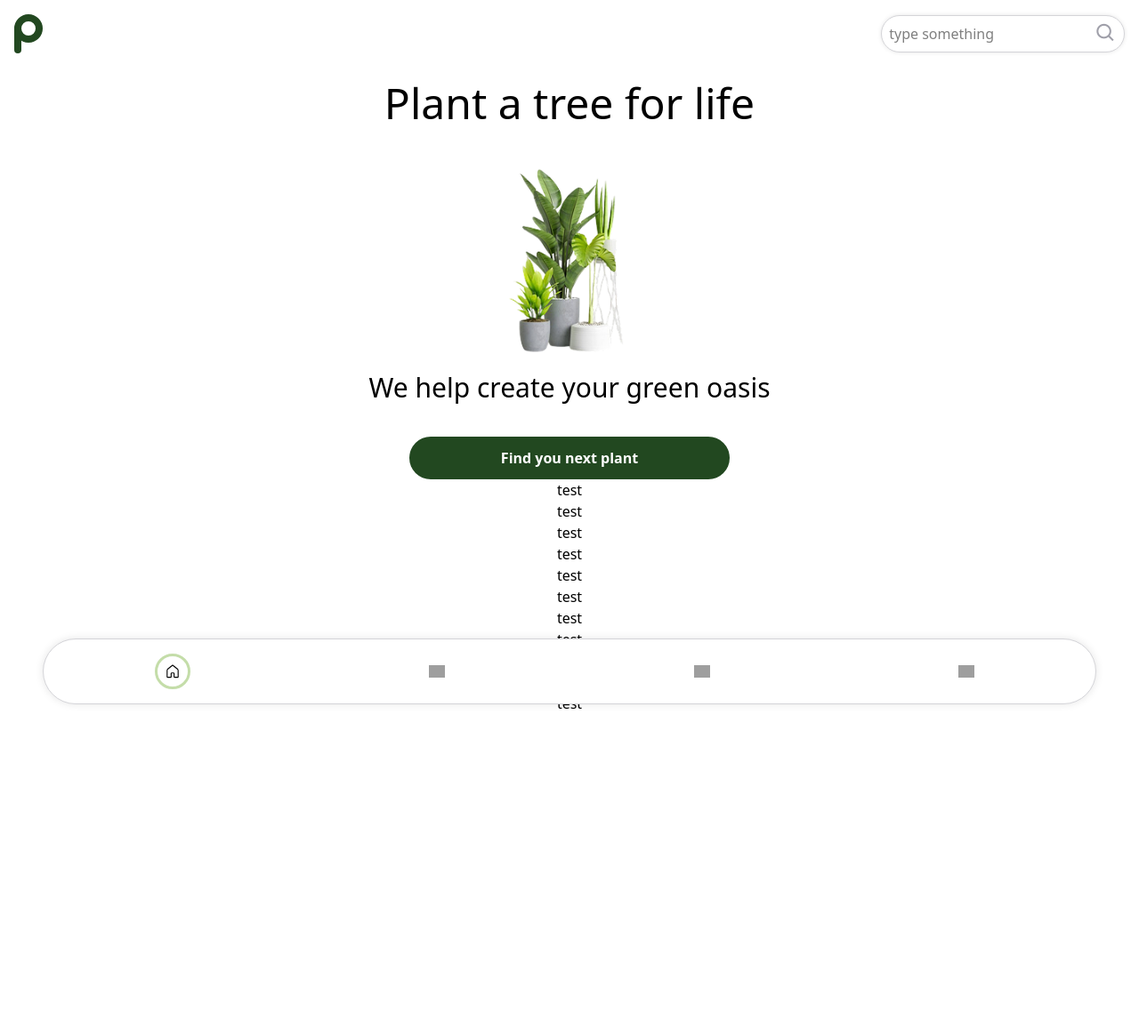
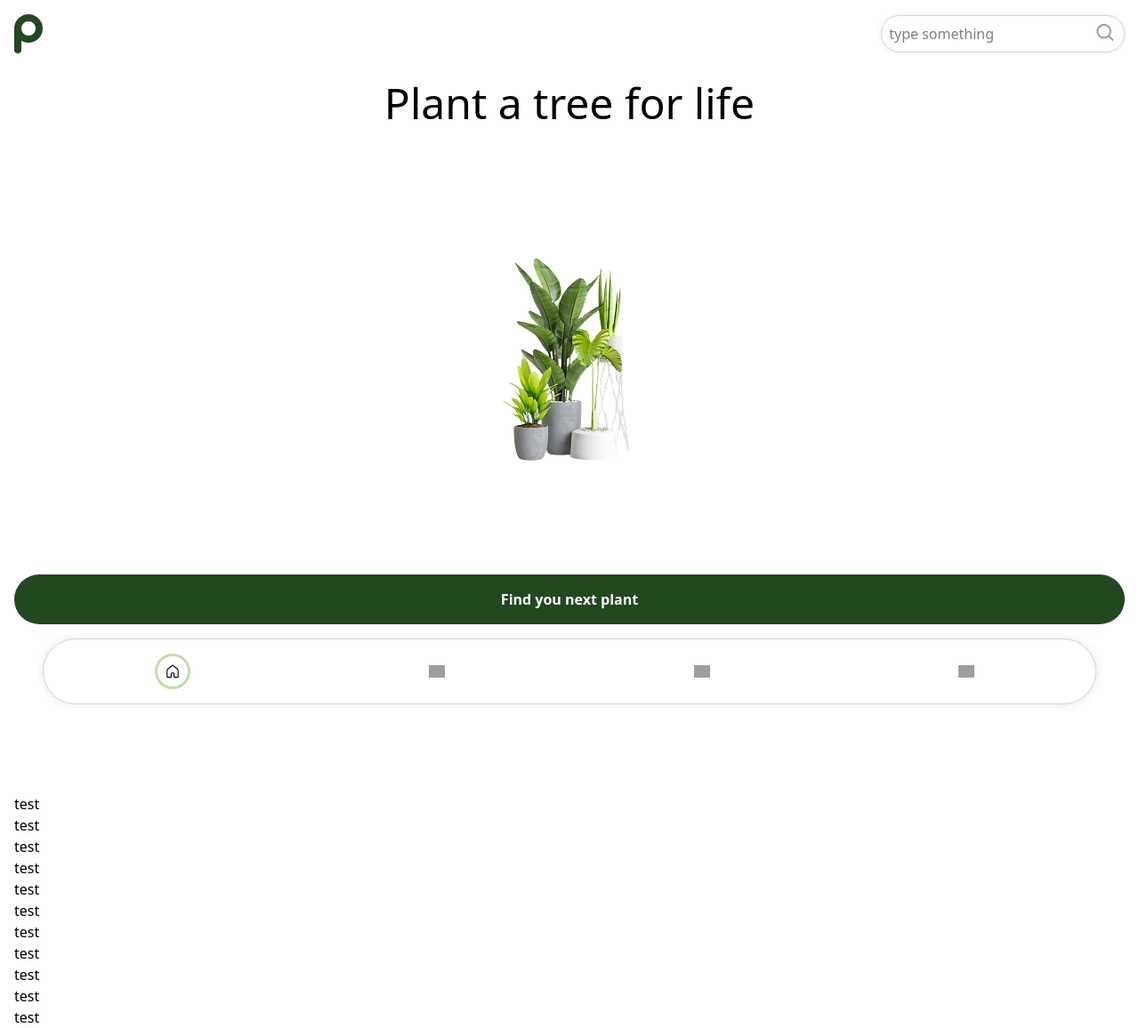
Before and after one commit to MalteRoz/Plnt, a PHP site: page /plnt/ in a window 1280 px wide. Shown: the whole page at 89% size. Before the commit the page ends 797 px from the top, so only its background shows below. Run offline with PHP 8.4, Linux system fonts and the light colour scheme; grey boxes are pictures that could not be loaded.

Commit message:
Refactor Template and home.content views; enhance layout and styling. Add new height utilities to CSS and create .gitignore for node_modules.

```diff
--- a/app/views/Template.php
+++ b/app/views/Template.php
@@ -6,12 +6,12 @@ include $filnamn;
 ?>
 
 <body>
-    <div class="flex h-screen flex-col items-center">
+    <div class="flex flex-col items-center">
         <?php
         include view('components/searchbarMobile.php');
         ?>
 
-        <main class="flex-1 pt-[76px] pb-[77px] w-full">
+        <main class="pt-[76px] pb-[77px] w-full h-screen">
             <div class="p-4 h-full">
                 <?php
                 if (isset($content) && file_exists($content)) {
--- a/app/views/contents/home.content.php
+++ b/app/views/contents/home.content.php
@@ -1,12 +1,17 @@
-<div class="flex flex-col items-center h-full">
+<div class="">
     <!-- h-[calc(100%-153px)] -->
-    <div class="flex flex-1 flex-col items-center  ">
-        <p class="flex text-5xl text-center h-[25%]">Plant a tree for life</p>
-        <img src="public/HOMEPICTURE.png" alt="" class="h-[60%]">
-        <p class="text-3xl text-center h-[25%]">We help create your green oasis</p>
-        <button class="flex justify-center p-3 bg-[#224820] text-white w-[80%] mt-4 rounded-[2rem] font-semibold ">Find you next plant</button>
+
+    <!-- HERO SECTION  -->
+    <div class="h-svh flex flex-col items-center ">
+        <div class="flex flex-col items-center justify-between h-[calc(100%-190px)] w-full">
+            <p class="flex text-5xl text-center">Plant a tree for life</p>
+            <img src="public/HOMEPICTURE.png" alt="" class="">
+            <!-- <p class="text-3xl text-center">We help create your green oasis</p> -->
+            <button class="flex justify-center p-4 bg-[#224820] text-white w-full rounded-[2rem] font-semibold ">Find you next plant</button>
+        </div>
     </div>
 
+    <!-- CONTENT SECTION  -->
     <div>
         <p>test</p>
         <p>test</p>
--- a/src/output.css
+++ b/src/output.css
@@ -232,20 +232,71 @@
   .h-32 {
     height: calc(var(--spacing) * 32);
   }
+  .h-\[10\%\] {
+    height: 10%;
+  }
+  .h-\[20\%\] {
+    height: 20%;
+  }
   .h-\[25\%\] {
     height: 25%;
   }
   .h-\[60\%\] {
     height: 60%;
   }
+  .h-\[calc\(100\%-76px\)\] {
+    height: calc(100% - 76px);
+  }
+  .h-\[calc\(100\%-92px\)\] {
+    height: calc(100% - 92px);
+  }
   .h-\[calc\(100\%-153px\)\] {
     height: calc(100% - 153px);
+  }
+  .h-\[calc\(100\%-169px\)\] {
+    height: calc(100% - 169px);
+  }
+  .h-\[calc\(100\%-170px\)\] {
+    height: calc(100% - 170px);
+  }
+  .h-\[calc\(100\%-175px\)\] {
+    height: calc(100% - 175px);
+  }
+  .h-\[calc\(100\%-190px\)\] {
+    height: calc(100% - 190px);
   }
   .h-full {
     height: 100%;
   }
   .h-screen {
     height: 100vh;
+  }
+  .h-svh {
+    height: 100svh;
+  }
+  .max-h-\[10\%\] {
+    max-height: 10%;
+  }
+  .max-h-\[20\%\] {
+    max-height: 20%;
+  }
+  .max-h-\[40\%\] {
+    max-height: 40%;
+  }
+  .max-h-\[50\%\] {
+    max-height: 50%;
+  }
+  .min-h-\[10\%\] {
+    min-height: 10%;
+  }
+  .min-h-\[20\%\] {
+    min-height: 20%;
+  }
+  .min-h-\[50\%\] {
+    min-height: 50%;
+  }
+  .min-h-\[60\%\] {
+    min-height: 60%;
   }
   .w-10 {
     width: calc(var(--spacing) * 10);
@@ -319,6 +370,9 @@
   .gap-4 {
     gap: calc(var(--spacing) * 4);
   }
+  .gap-6 {
+    gap: calc(var(--spacing) * 6);
+  }
   .rounded-4xl {
     border-radius: var(--radius-4xl);
   }
@@ -378,6 +432,9 @@
   .bg-\[\#224820\] {
     background-color: #224820;
   }
+  .bg-amber-600 {
+    background-color: var(--color-amber-600);
+  }
   .bg-amber-700 {
     background-color: var(--color-amber-700);
   }
@@ -393,6 +450,9 @@
   .bg-white {
     background-color: var(--color-white);
   }
+  .object-contain {
+    object-fit: contain;
+  }
   .p-2 {
     padding: calc(var(--spacing) * 2);
   }
@@ -404,6 +464,9 @@
   }
   .px-0 {
     padding-inline: calc(var(--spacing) * 0);
+  }
+  .px-4 {
+    padding-inline: calc(var(--spacing) * 4);
   }
   .py-\[1rem\] {
     padding-block: 1rem;
```
Also changed, not shown: 1 other file.
